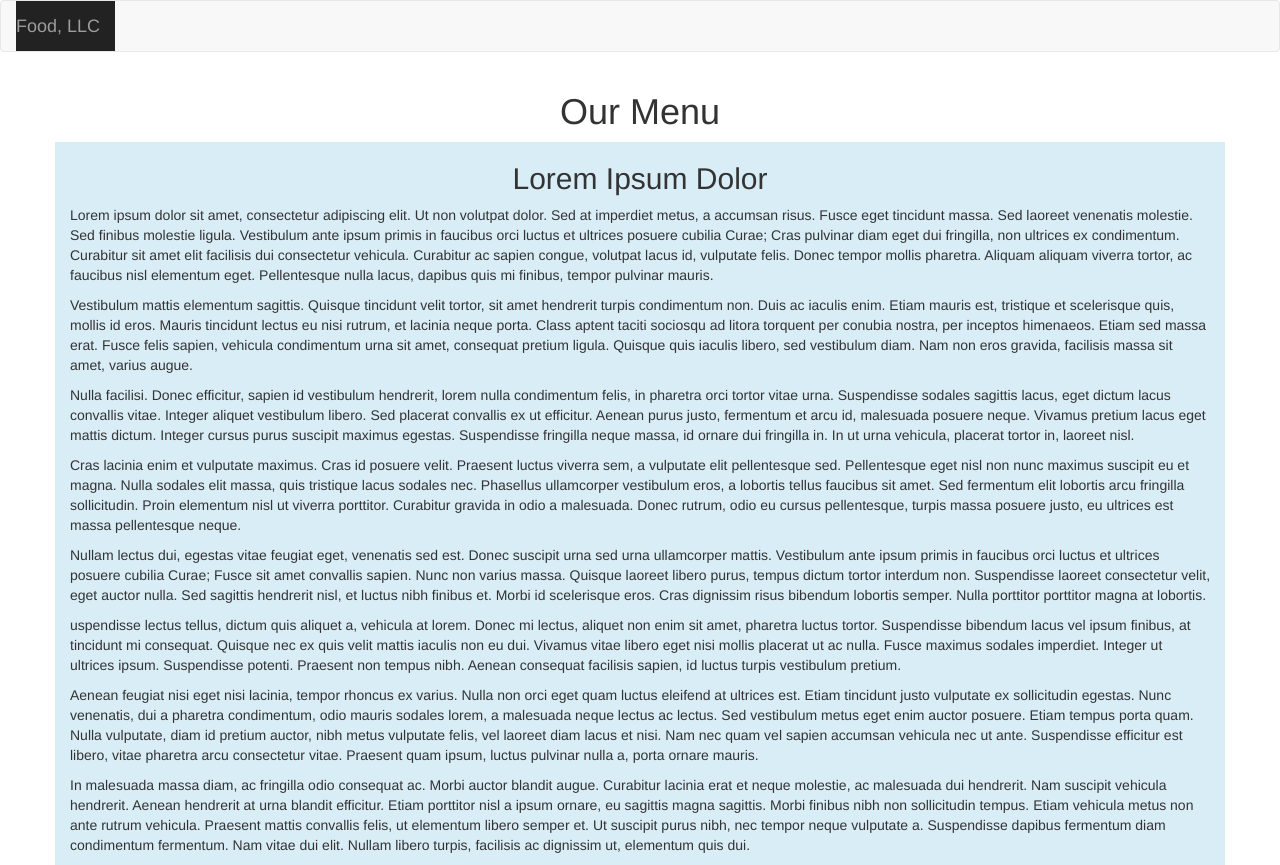
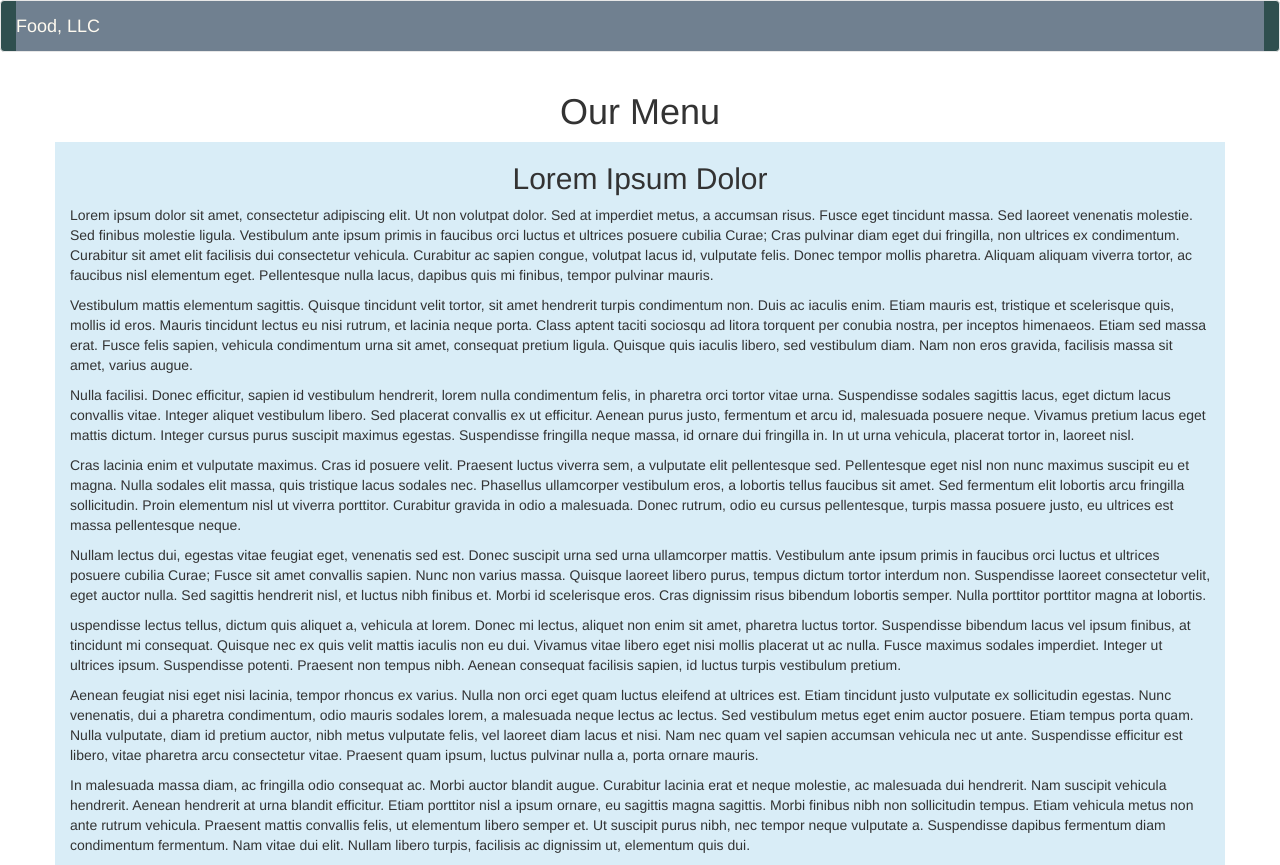
Before and after one commit to daveleslie/courserafrontendjhu, a plain HTML site: page assignment3/index.html in a window 1280 px wide. Drawn offline with Linux system fonts and the light colour scheme.

Commit message:
fixed navbar styling

```diff
--- a/assignment3/css/style.css
+++ b/assignment3/css/style.css
@@ -0,0 +1,11 @@
+#navbar {
+    background-color: darkslategray;
+}
+
+#navbar a {
+    color: floralwhite;
+}
+
+#collapsable-nav {
+    background-color: slategray;
+}
--- a/assignment3/index.html
+++ b/assignment3/index.html
@@ -8,9 +8,9 @@
         <link href="../bower_components/bootstrap/dist/css/bootstrap.min.css" rel="stylesheet">
     </head>
     <body>
-        <nav class="navbar navbar-default">
+        <nav id="navbar" class="navbar navbar-default">
             <div class="container-fluid">
-                <div class="navbar-header navbar-inverse">
+                <div class="navbar-header">
                     <button type="button" class="navbar-toggle collapsed" data-toggle="collapse" data-target="#collapsable-nav" aria-expanded="false">
                         <span class="sr-only">Toggle Navigation</span>
                         <span class="icon-bar"></span>
```
